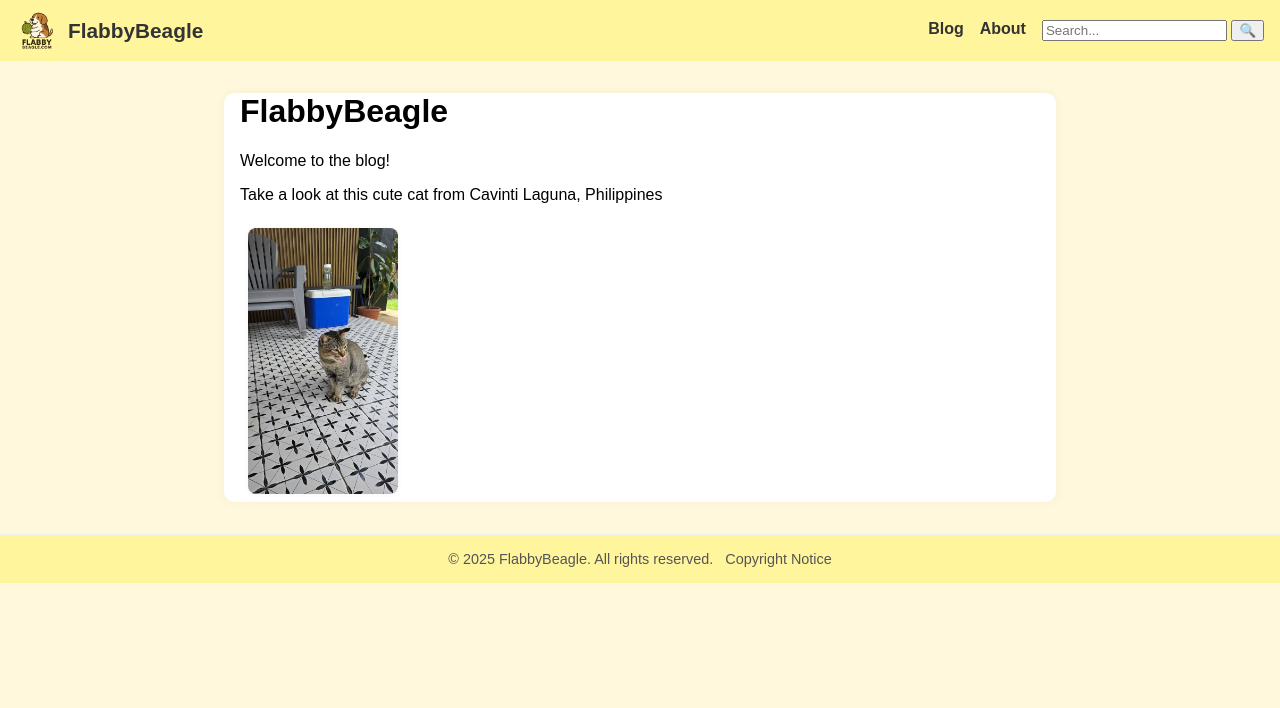
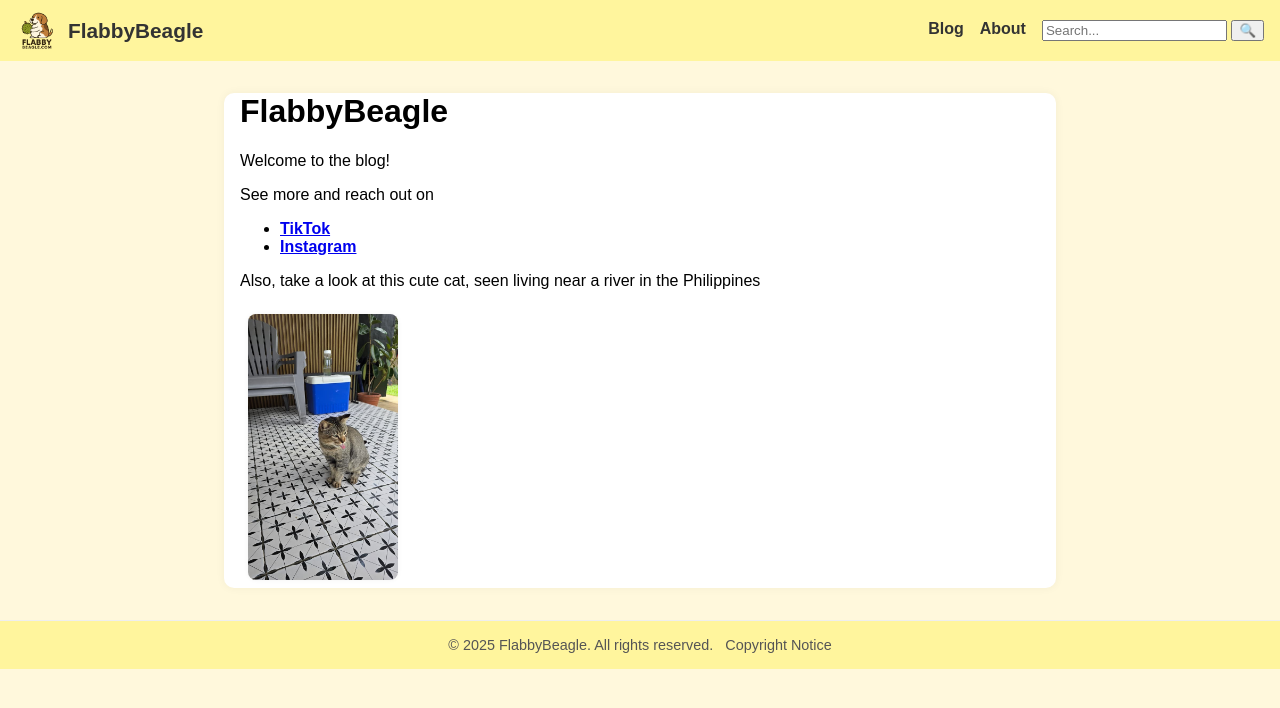
Before and after one commit to yensan57/flabbybeagle, a Jekyll site: the page built from about.md, in a window 1280 px wide. Shown: the top 708 px of the page. Built offline with Jekyll 4.4.1, drawn with Linux system fonts in a browser that asks for light colours.

Commit message:
Update about.md

```diff
--- a/about.md
+++ b/about.md
@@ -7,6 +7,11 @@ title: "About"
 
 Welcome to the blog!
 
-Take a look at this cute cat from Cavinti Laguna, Philippines
+See more and reach out on
+- **[TikTok](https://www.tiktok.com/@flabbybeagle)**
+- **[Instagram](https://www.instagram.com/flabbybeagle)**
+
+
+Also, take a look at this cute cat, seen living near a river in the Philippines
 
 <img src="/assets/images/cat_placeholder_small.jpg" class="small-img" alt="cat_laguna_cavinti">
```
